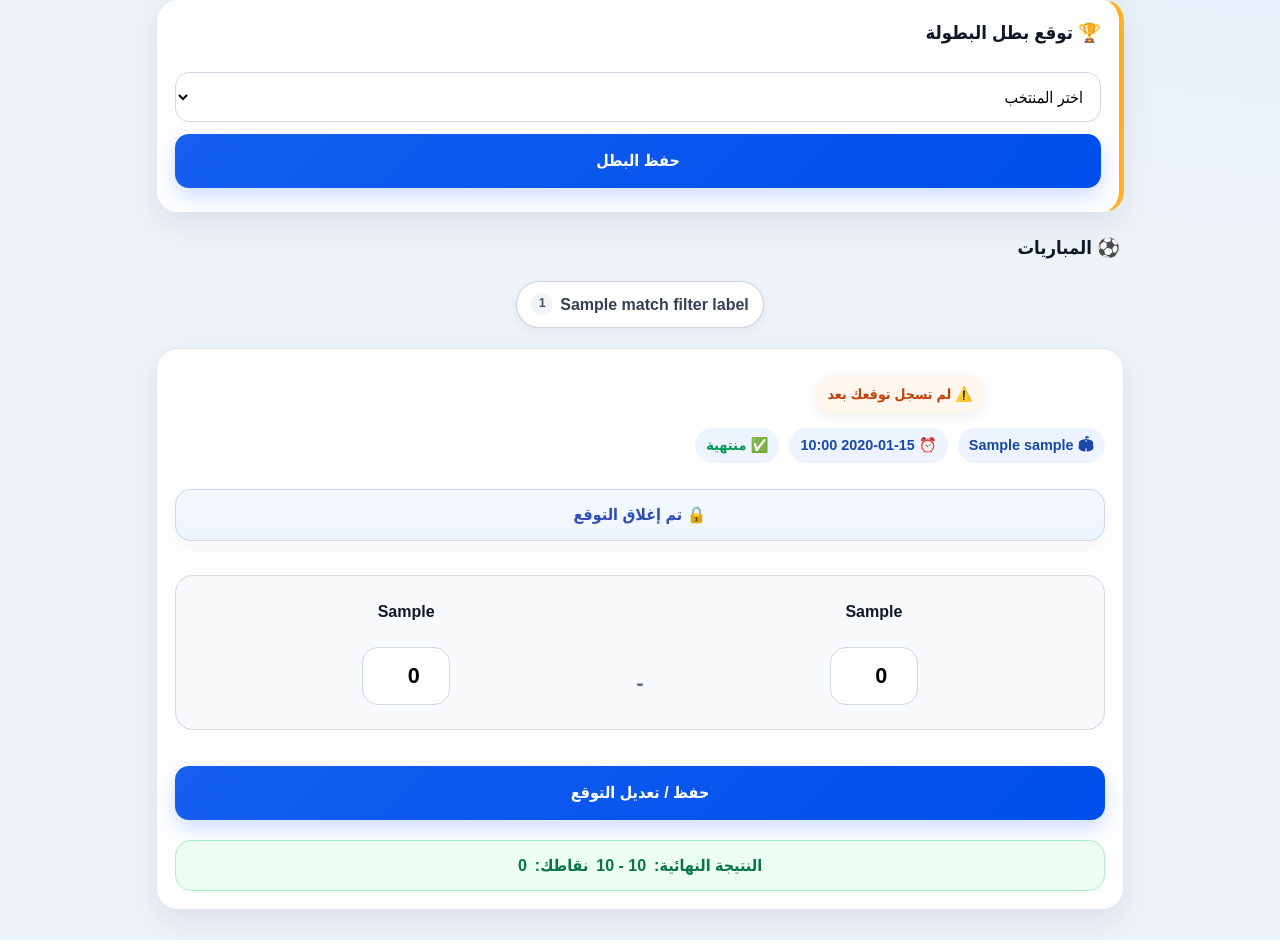
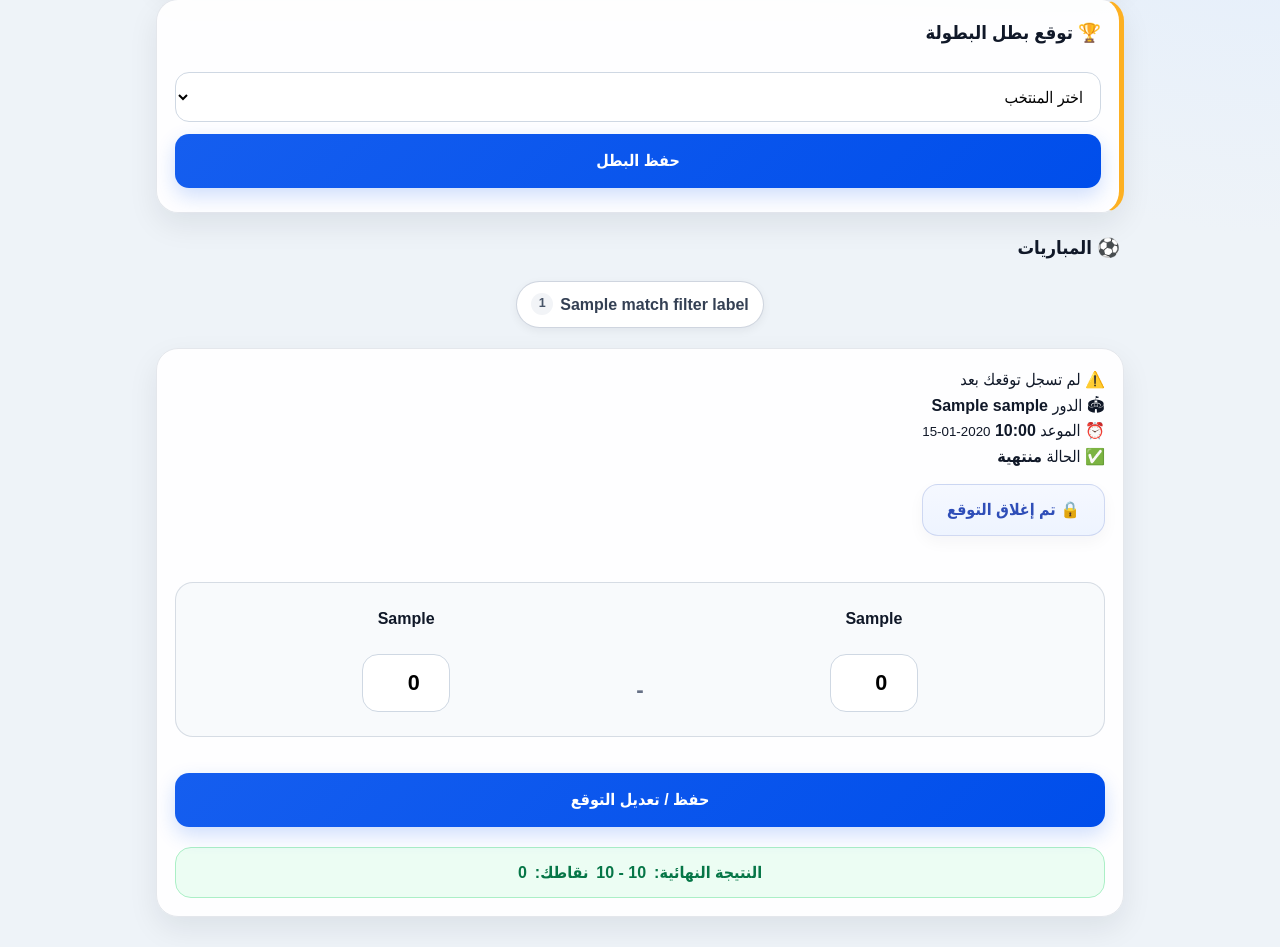
Before and after one commit to mcvals21/worldcup-predictions, a Flask app: template templates/participant.html in a window 1280 px wide. Shown: the part 422-1369 px from the top of the page. Run offline with Flask 3, Linux system fonts and the light colour scheme; tables that the repository leaves empty hold one stand-in row (values such as "Sample post"); the template is opened without the code that fills it: values that come from a table or form of the project are taken from there, most other values are stand-ins (such as "Sample title", 1, 10 or a date in 2020).

Commit message:
Update participant.html

```diff
--- a/templates/participant.html
+++ b/templates/participant.html
@@ -70,60 +70,68 @@
 {% set away_flag = team_flag_code(m.away_team) %}
 {% set current_pred = predictions.get(m.id) %}
 
-<div class="prediction-status-row">
+<div class="match-info-panel">
+
+  <div class="match-status-main">
     {% if current_pred %}
-    <span class="prediction-status-badge done">
-      ✅ تم التوقع: {{ current_pred.home_score }} - {{ current_pred.away_score }}
+      <span class="status-main-badge done">
+        ✅ تم تسجيل توقعك
+      </span>
+      <span class="status-score">
+        {{ current_pred.home_score }} - {{ current_pred.away_score }}
       </span>
     {% elif locked(m) %}
-    <span class="prediction-status-badge locked">
+      <span class="status-main-badge locked">
         🔒 لم يتم التوقع قبل الإغلاق
       </span>
     {% else %}
-    <span class="prediction-status-badge missing">
+      <span class="status-main-badge missing">
         ⚠️ لم تسجل توقعك بعد
       </span>
     {% endif %}
   </div>
 
-<h3 class="match-title teams-title">
-  <span class="team-badge">
-    {% if home_flag %}
-      <img class="flag-img" src="https://flagcdn.com/w40/{{ home_flag }}.png" alt="">
+  <div class="match-info-grid">
+    <div class="match-info-tile">
+      <span class="info-icon">🏟</span>
+      <span class="info-label">الدور</span>
+      <strong>{{ stage_labels.get(m.stage, m.stage) }}</strong>
+    </div>
+
+    <div class="match-info-tile">
+      <span class="info-icon">⏰</span>
+      <span class="info-label">الموعد</span>
+      <strong>{{ m.start_time.strftime('%H:%M') }}</strong>
+      <small>{{ m.start_time.strftime('%Y-%m-%d') }}</small>
+    </div>
+
+    <div class="match-info-tile">
+      {% if m.home_score is not none %}
+        <span class="info-icon">✅</span>
+        <span class="info-label">الحالة</span>
+        <strong>منتهية</strong>
+      {% elif locked(m) %}
+        <span class="info-icon">🔒</span>
+        <span class="info-label">الحالة</span>
+        <strong>مغلقة</strong>
+      {% else %}
+        <span class="info-icon">🟢</span>
+        <span class="info-label">الحالة</span>
+        <strong>مفتوحة</strong>
       {% endif %}
-    <span>{{ m.home_team }}</span>
-  </span>
-
-  <span class="versus-symbol">×</span>
-
-  <span class="team-badge">
-    {% if away_flag %}
-      <img class="flag-img" src="https://flagcdn.com/w40/{{ away_flag }}.png" alt="">
-    {% endif %}
-    <span>{{ m.away_team }}</span>
-  </span>
-</h3>
-
-        <div class="match-meta">
-          <span class="pill">🏟 {{ stage_labels.get(m.stage,m.stage) }}</span>
-          <span class="pill">⏰ {{ m.start_time.strftime('%Y-%m-%d %H:%M') }}</span>
-
-          {% if m.home_score is not none %}
-            <span class="pill result">✅ منتهية</span>
-          {% elif locked(m) %}
-            <span class="pill locked">🔒 مغلقة</span>
-          {% else %}
-            <span class="pill open">🟢 مفتوحة</span>
-          {% endif %}
-        </div>
     </div>
   </div>
 
   {% if not locked(m) %}
-      <div class="countdown" data-start="{{ m.start_time.strftime('%Y-%m-%dT%H:%M:%S') }}">
+    <div class="countdown match-countdown-card" data-start="{{ m.start_time.strftime('%Y-%m-%dT%H:%M:%S') }}">
       ⏳ يتم حساب وقت الإغلاق...
     </div>
   {% endif %}
+
+</div>
+
+      </div>
+    </div>
 
     {% if locked(m) %}
       <div class="prediction-summary compact-summary">
```
Lines whose indentation alone changed are shown as unchanged.
